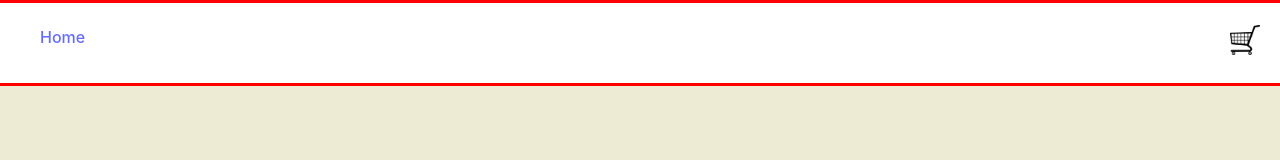
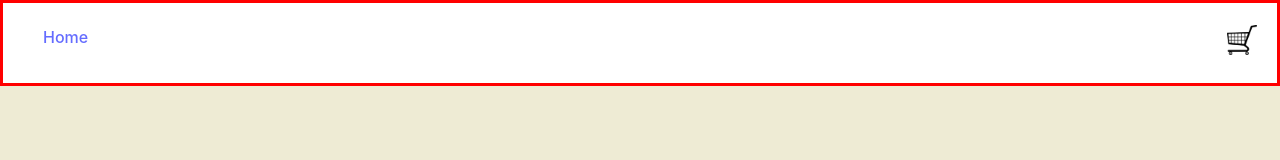
Before and after one commit to GophTheGreat/shopping-cart, a React (Vite) app: page /cart in a window 1280 px wide. Shown: the top 160 px of the page. Built offline with nearby package versions, Linux system fonts and the light colour scheme.

Commit message:
Stuff still broken

```diff
--- a/package.json
+++ b/package.json
@@ -13,7 +13,7 @@
     "prop-types": "^15.8.1",
     "react": "^18.2.0",
     "react-dom": "^18.2.0",
-    "react-router-dom": "^6.21.0"
+    "react-router-dom": "^6.21.1"
   },
   "devDependencies": {
     "@types/react": "^18.2.37",
--- a/src/App.css
+++ b/src/App.css
@@ -6,7 +6,6 @@ body {
 
 #root {
   width: 100vw;
-  max-width: 100%;
   display: flex;
   justify-content: center;
   align-items: center;
@@ -14,7 +13,7 @@ body {
 }
 
 .itemWrapper {
-  width: 100%;
+  width: 98%;
   padding: 10px;
   display: flex;
   flex-direction: row;
--- a/src/Router.jsx
+++ b/src/Router.jsx
@@ -4,7 +4,7 @@ import App from "./App.jsx";
 import Cart from "./components/Cart.jsx";
 
 
-const Router = () => {
+const AppRouter = () => {
   const router = createBrowserRouter([
     {
       path: "/",
@@ -14,10 +14,10 @@ const Router = () => {
     {
       path: "/cart",
       element: <Cart />,
-  },
+    }
   ]);
 
   return <RouterProvider router={router} />
 }
 
-export default Router;
+export default AppRouter;
--- a/src/components/Cart.jsx
+++ b/src/components/Cart.jsx
@@ -4,10 +4,10 @@ import Navbar from './Navbar';
 function Cart() {
 
   const location = useLocation();
-  console.log("Initial location state:", location.state);
-  const cartItems = location.state ? location.state.cartItems || [] : [];
+  console.log("Initial location:", location);
+  const cartItems = (location.state && location.state.cart) || [];
 
-  console.log("In  the cart here is the cart: ", cartItems)
+  console.log("In the cart here is the cart: ", cartItems)
 
  return (
   <>
--- a/src/components/Navbar.jsx
+++ b/src/components/Navbar.jsx
@@ -1,21 +1,17 @@
 import { Link } from "react-router-dom";
 import "../styles/Navbar.css"
 import PropTypes from 'prop-types';
-import { useState } from "react";
+import cartImage from "../assets/cart.png"
 
-const imagePath = import.meta.env.VITE_REACT_APP_IMAGE_PATH;
+// const imagePath = import.meta.env.VITE_REACT_APP_IMAGE_PATH;
 
 function Navbar( { cartItems } ) {
-  console.log(imagePath);
+  // console.log(imagePath);
 
   let numCartItems = 0;
   cartItems.forEach(element => {
     numCartItems += element.quantity;
   });
-
-  // const [numCartItems, setNumCartItems] = useState(0);
-
-  // setNumCartItems(cartItems)
 
   console.log("Debug - cartItems:", cartItems);
 
@@ -27,7 +23,7 @@ function Navbar( { cartItems } ) {
         </li>
         <li>
           <div className="navCart navLink">
-          <Link to={{ pathname: "/cart", state: { cartItems: cartItems } }}><img className="cartIcon" src={imagePath + "/cart.png"} alt="Cart"></img></Link>
+          <Link to={{ pathname: "/cart", state: { cart: cartItems } }}><img className="cartIcon" src={cartImage} alt="Cart"></img></Link>
             {numCartItems ?
               <i data-count={numCartItems} className="badge"></i> :
               null
--- a/src/main.jsx
+++ b/src/main.jsx
@@ -1,10 +1,10 @@
 import React from "react";
 import ReactDOM from "react-dom/client";
-import Router from "./Router";
+import AppRouter from "./Router";
 import "./index.css";
 
 ReactDOM.createRoot(document.getElementById("root")).render(
   <React.StrictMode>
-    <Router />
+    <AppRouter />
   </React.StrictMode>,
 );
--- a/src/styles/Navbar.css
+++ b/src/styles/Navbar.css
@@ -1,6 +1,6 @@
 .navbar {
   display: flex;
-  width: 100%;
+  width: calc(100% - 6px);
   height: 10vh;
   justify-content: flex-end;
   align-items: center;
```
Also changed, not shown: 1 other file (tests, documents, lock files or other folders). Lines whose indentation alone changed are shown as unchanged.
